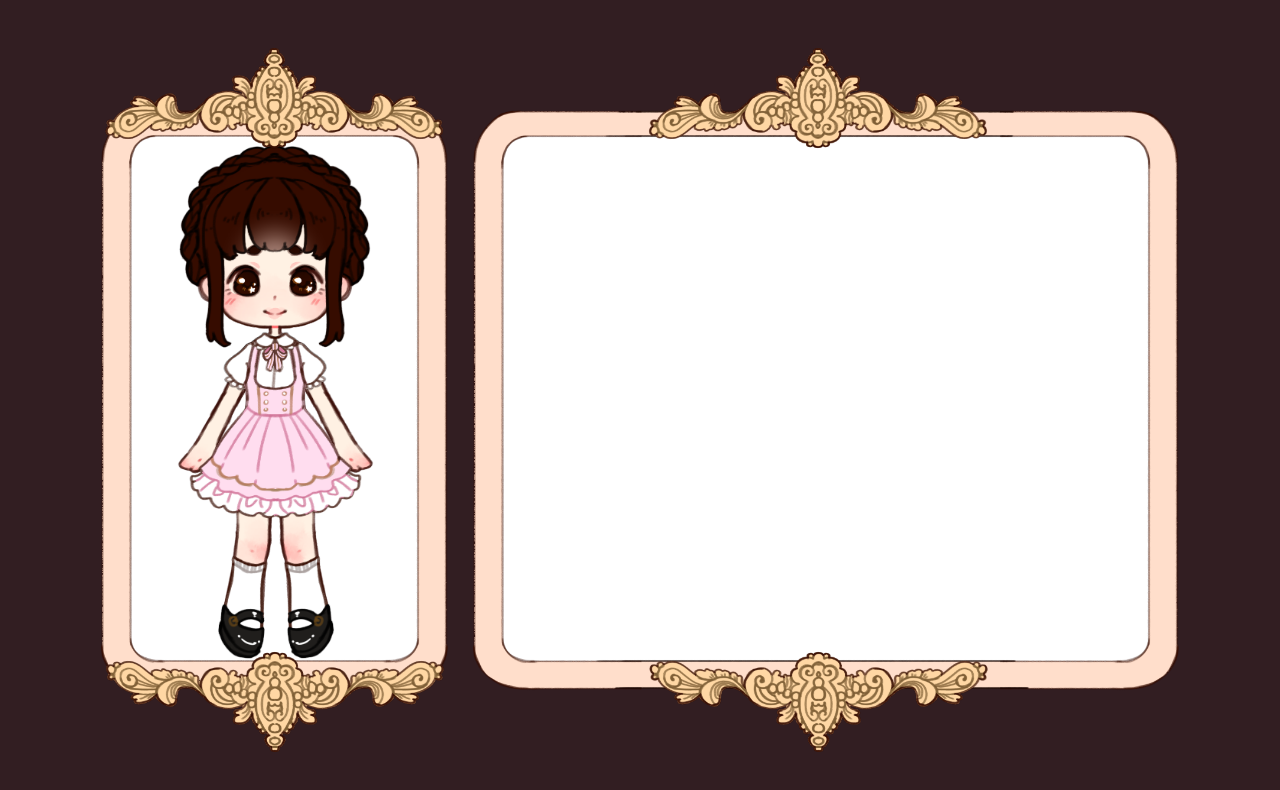
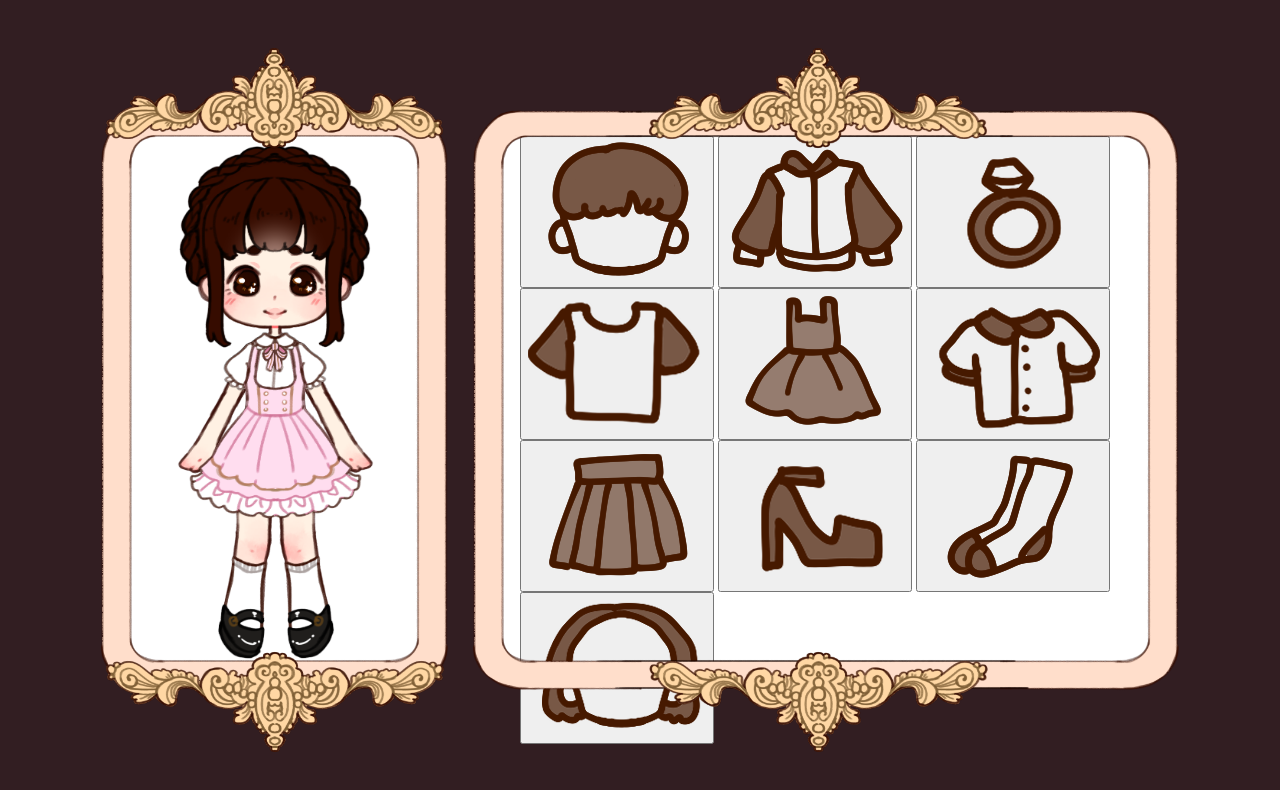
Before and after one commit to xMoneMone/Aurora-Doll, a plain HTML site: page index.html in a window 1280 px wide. Drawn offline with Linux system fonts and the light colour scheme.

Commit message:
added list of buttons

```diff
--- a/index.html
+++ b/index.html
@@ -30,6 +30,18 @@
 
         <div class="wardrobe_frame_div">
             <div class="wardrobe_div">
+                <ul class="clothes_buttons">
+                    <button id="fringes_button"><img src="graphics/page/fringes.png"></button>
+                    <button id="jackets_button"><img src="graphics/page/jackets.png"></button>
+                    <button id="accessories_button"><img src="graphics/page/accessories.png"></button>
+                    <button id="shirts_button"><img src="graphics/page/shirts.png"></button>
+                    <button id="dresses_button"><img src="graphics/page/dresses.png"></button>
+                    <button id="undershirts_button"><img src="graphics/page/undershirts.png"></button>
+                    <button id="pants_button"><img src="graphics/page/pants.png"></button>
+                    <button id="shoes_button"><img src="graphics/page/shoes.png"></button>
+                    <button id="socks_button"><img src="graphics/page/socks.png"></button>
+                    <button id="hair_button"><img src="graphics/page/hair.png"></button>
+                </ul>
             </div>
             <img class="wardrobe_frame" src="graphics/page/clothes_frame.png">
         </div>
```
